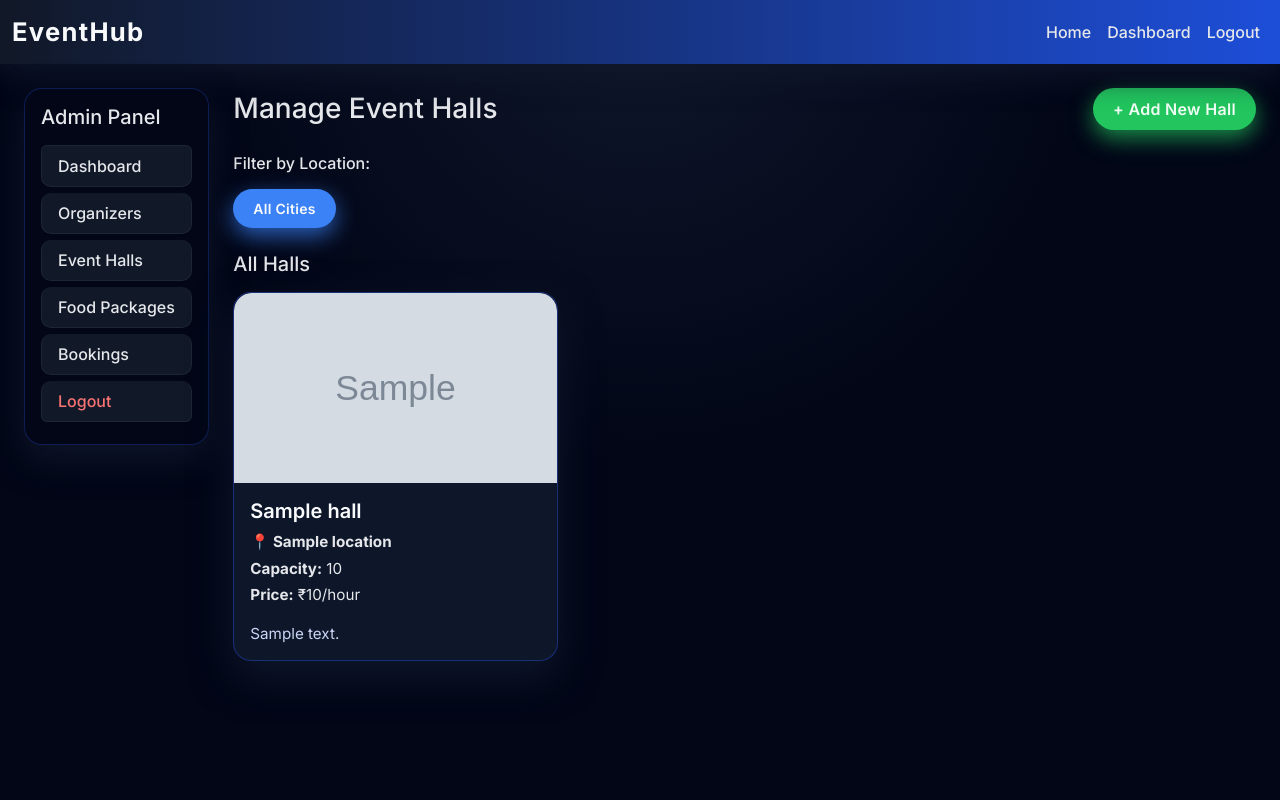
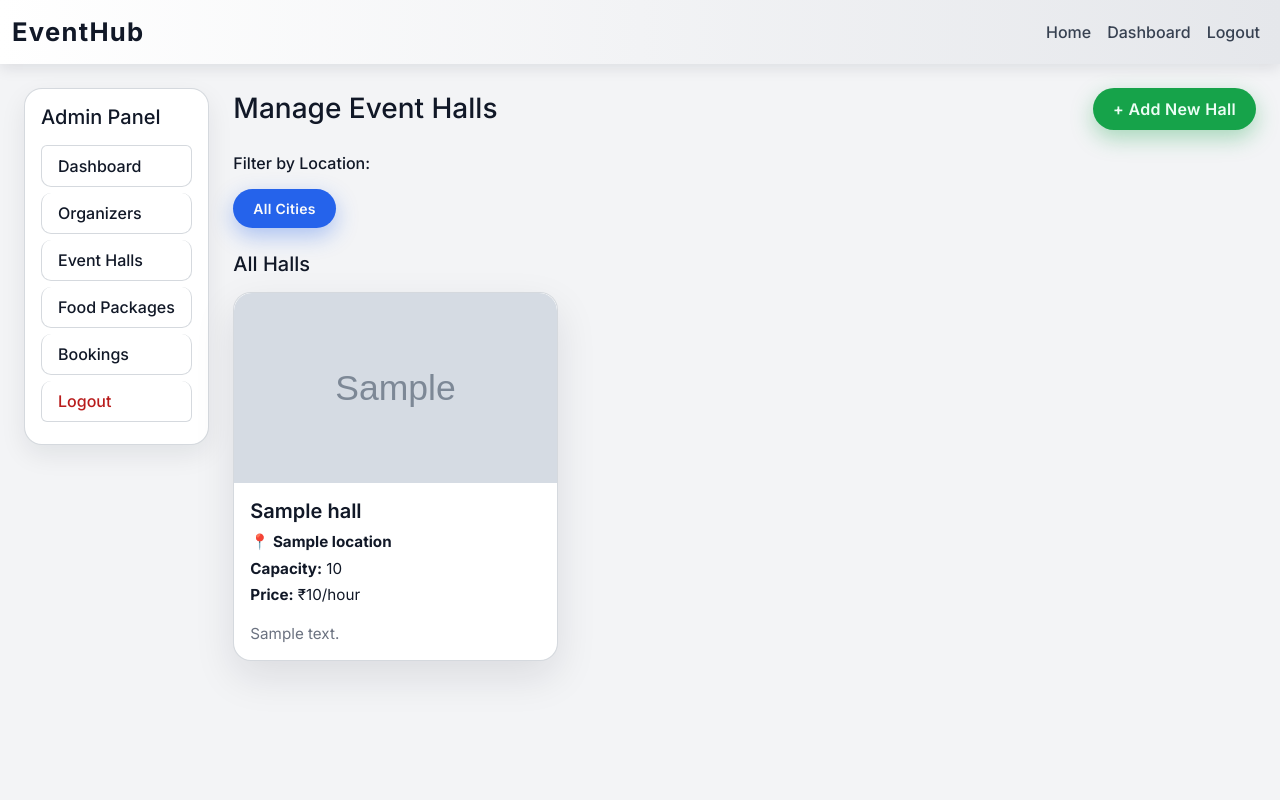
Before and after one commit to TejaReddiee07/Online_Event_Booking_And_Management_System__, a Flask app: page /admin/halls in a window 1280 px wide. Run offline with Flask 3, Linux system fonts and the light colour scheme; the visitor is signed in with stand-in values (Sample User, id 1); grey boxes marked "Sample" are stand-in pictures; a database or web service that is not in the repository returns one stand-in record (values such as "Sample title"); data that the repository does not hold is empty.

Commit message:
first commit

```diff
--- a/static/css/style.css
+++ b/static/css/style.css
@@ -11,8 +11,8 @@
 body {
     min-height: 100vh;
     font-family: 'Inter', sans-serif;
-    background: radial-gradient(circle at top, #0f172a 0, #020617 45%, #020617 100%);
-    color: #e5e7eb;
+    background: #f3f4f6;
+    color: #111827;
     overflow-x: hidden;
     overflow-y: auto;
 }
@@ -23,19 +23,19 @@ body {
 
 /* NAVBAR */
 .navbar {
-    background: linear-gradient(90deg, #111827, #1d4ed8);
-    box-shadow: 0 12px 30px rgba(15, 23, 42, 0.9);
+    background: linear-gradient(90deg, #ffffff, #e5e7eb);
+    box-shadow: 0 4px 14px rgba(15, 23, 42, 0.1);
 }
 
 .navbar-brand {
     font-weight: 700;
     font-size: 1.6rem;
-    color: #f9fafb !important;
+    color: #111827 !important;
     letter-spacing: 0.05em;
 }
 
 .navbar-nav .nav-link {
-    color: #e5e7eb !important;
+    color: #374151 !important;
     font-weight: 500;
     padding: 0.4rem 0.9rem;
     border-radius: 999px;
@@ -43,39 +43,39 @@ body {
 }
 
 .navbar-nav .nav-link:hover {
-    background: rgba(148, 163, 184, 0.25);
+    background: rgba(209, 213, 219, 0.7);
     transform: translateY(-1px);
 }
 
 /* SIDEBAR */
 .list-group-item {
-    background: #111827;
-    color: #e5e7eb;
+    background: #ffffff;
+    color: #111827;
     border-radius: 10px;
     margin-bottom: 6px;
-    border: 1px solid rgba(31, 41, 55, 0.9);
+    border: 1px solid rgba(209, 213, 219, 0.9);
     font-weight: 500;
     transition: background 0.2s ease, transform 0.2s ease, box-shadow 0.2s ease;
 }
 
 .list-group-item:hover {
-    background: #1d4ed8;
-    box-shadow: 0 10px 24px rgba(15, 23, 42, 0.9);
+    background: #e5f0ff;
+    box-shadow: 0 6px 18px rgba(15, 23, 42, 0.1);
     transform: translateX(4px);
 }
 
 .list-group-item.text-danger {
-    background: #111827;
-    color: #f97373 !important;
+    background: #ffffff;
+    color: #b91c1c !important;
 }
 
 /* CARDS */
 .card {
-    background: #020617;
+    background: #ffffff;
     border-radius: 18px;
-    border: 1px solid rgba(30, 64, 175, 0.4);
-    box-shadow: 0 14px 34px rgba(15, 23, 42, 0.9);
-    color: #e5e7eb;
+    border: 1px solid rgba(209, 213, 219, 0.9);
+    box-shadow: 0 10px 26px rgba(15, 23, 42, 0.08);
+    color: #111827;
 }
 
 .card-img-top {
@@ -106,65 +106,65 @@ body {
 }
 
 .btn-primary {
-    background: #3b82f6;
-    box-shadow: 0 8px 22px rgba(59, 130, 246, 0.7);
+    background: #2563eb;
+    box-shadow: 0 8px 22px rgba(37, 99, 235, 0.35);
     color: #f9fafb;
 }
 
 .btn-primary:hover {
-    background: #2563eb;
+    background: #1d4ed8;
     transform: translateY(-1px);
-    box-shadow: 0 12px 30px rgba(37, 99, 235, 0.9);
+    box-shadow: 0 12px 30px rgba(37, 99, 235, 0.55);
 }
 
 .btn-success {
-    background: #22c55e;
-    box-shadow: 0 8px 22px rgba(34, 197, 94, 0.7);
-    color: #f0fdf4;
+    background: #16a34a;
+    box-shadow: 0 8px 22px rgba(22, 163, 74, 0.35);
+    color: #ecfdf5;
 }
 
 .btn-success:hover {
-    background: #16a34a;
+    background: #15803d;
     transform: translateY(-1px);
-    box-shadow: 0 12px 30px rgba(22, 163, 74, 0.9);
+    box-shadow: 0 12px 30px rgba(22, 163, 74, 0.55);
 }
 
 /* FORMS */
 .form-control {
-    background: #020617;
-    color: #e5e7eb;
+    background: #ffffff;
+    color: #111827;
     border-radius: 10px;
-    border: 1px solid rgba(51, 65, 85, 0.9);
+    border: 1px solid rgba(209, 213, 219, 0.9);
 }
 
 .form-control:focus {
-    background: #020617;
-    color: #e5e7eb;
+    background: #ffffff;
+    color: #111827;
     border-color: #3b82f6;
-    box-shadow: 0 0 0 0.12rem rgba(59, 130, 246, 0.6);
+    box-shadow: 0 0 0 0.12rem rgba(59, 130, 246, 0.4);
 }
 
 /* TABLES */
 .table {
-    background: #020617;
-    color: #e5e7eb;
+    background: #ffffff;
+    color: #111827;
     border-radius: 14px;
     overflow: hidden;
-    box-shadow: 0 14px 34px rgba(15, 23, 42, 0.9);
+    box-shadow: 0 14px 34px rgba(15, 23, 42, 0.08);
 }
 
 .table th {
-    background: #1d4ed8;
-    color: #f9fafb;
+    background: #e5e7eb;
+    color: #111827;
     border: none;
 }
 
 .table-striped tbody tr:nth-of-type(odd) {
-    background: #020617;
+    background: #ffffff;
 }
 
 .table-striped tbody tr:nth-of-type(even) {
-    background: #020617;
+    background: #f9fafb;
 }
 
 /* HERO SECTION (HOME) */
@@ -247,10 +247,10 @@ body {
 
 /* HALL & FOOD CARDS (COMMON STYLE) */
 .hall-card {
-    background: rgba(15, 23, 42, 0.98);
+    background: #ffffff;
     border-radius: 18px;
-    border: 1px solid rgba(30, 64, 175, 0.6);
-    box-shadow: 0 16px 40px rgba(15, 23, 42, 1);
+    border: 1px solid rgba(209, 213, 219, 0.9);
+    box-shadow: 0 16px 40px rgba(15, 23, 42, 0.1);
     overflow: hidden;
 }
 
@@ -263,28 +263,28 @@ body {
 
 /* title + price */
 .hall-card .card-title {
-    color: #f9fafb;
+    color: #111827;
     font-weight: 600;
 }
 
 .hall-card .card-text {
-    color: #e5e7eb;              /* price text */
+    color: #111827;
     font-size: 0.95rem;
 }
 
 /* description and info text: softer but clear */
 .hall-card .card-text.text-muted {
-    color: #cbd5f5 !important;    /* light muted on dark bg */
+    color: #6b7280 !important;
     line-height: 1.4;
 }
 
 /* make any muted text generally more visible */
 .card .text-muted {
-    color: #cbd5f5 !important;
+    color: #6b7280 !important;
 }
 
-/* better selection contrast on dark theme */
+/* better selection contrast on light theme */
 ::selection {
-    background: rgba(96, 165, 250, 0.8);
-    color: #0b1120;
+    background: rgba(59, 130, 246, 0.3);
+    color: #111827;
 }
```
Also changed, not shown: other parts of static/css/style.css (+13 -13 lines).
